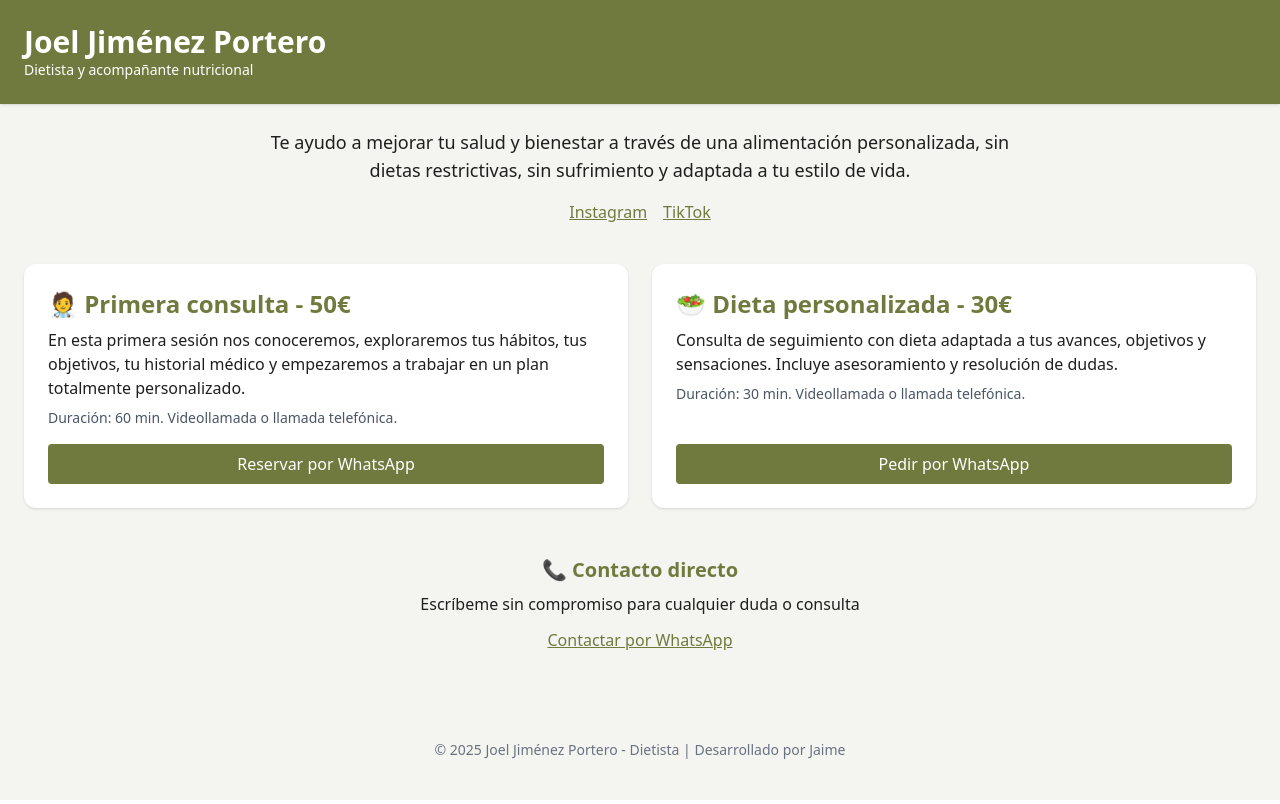
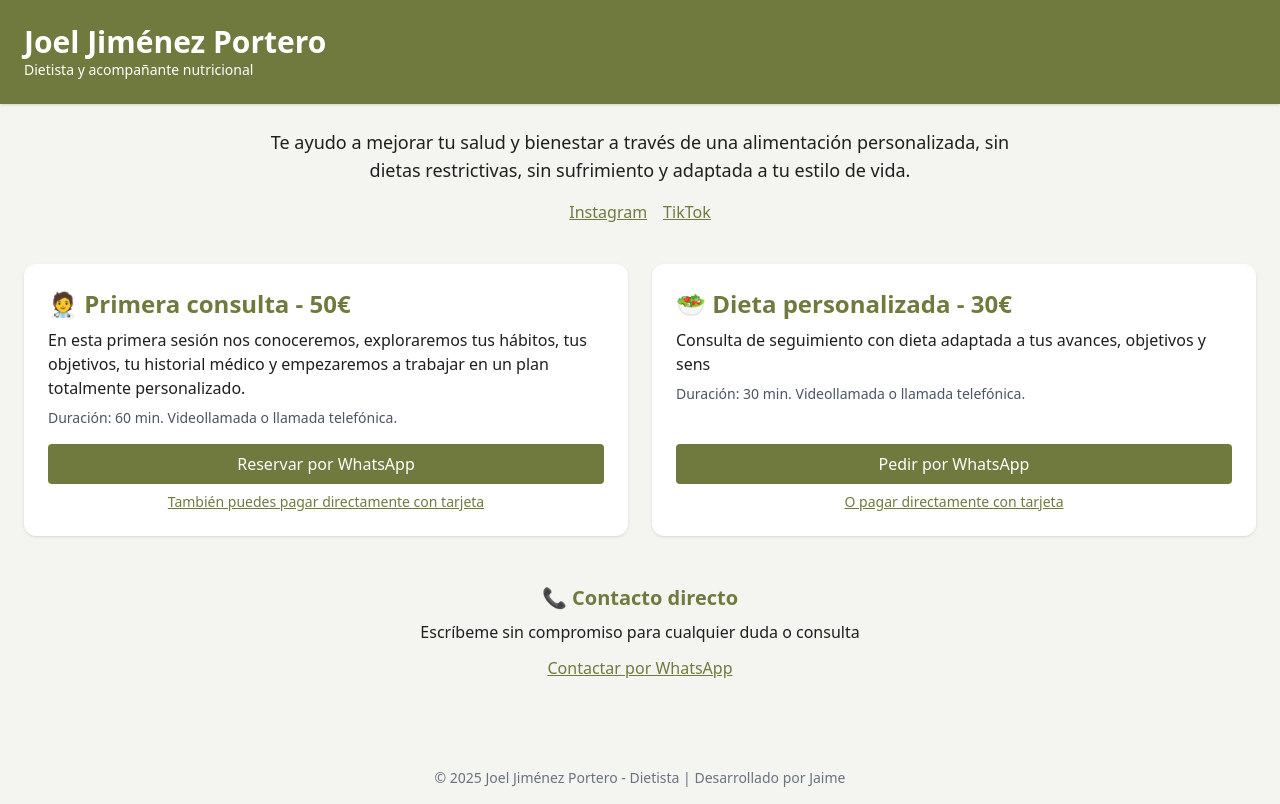
Before and after one commit to jaimejportero/joelenforma, a React (Vite) app: page / in a window 1280 px wide. Built offline with nearby package versions, Linux system fonts and the light colour scheme.

Commit message:
Metodo de pago

```diff
--- a/src/App.tsx
+++ b/src/App.tsx
@@ -2,7 +2,7 @@ import React from 'react';
 
 const App: React.FC = () => {
   const whatsappURL = (mensaje: string) =>
-    `https://wa.me/34644213025?text=${encodeURIComponent(mensaje)}`; // reemplaza por su número real
+    `https://wa.me/34644213025?text=${encodeURIComponent(mensaje)}`;
 
   return (
     <div className="min-h-screen bg-[#F4F4F0] text-[#1F1F1F] font-sans">
@@ -37,35 +37,53 @@ const App: React.FC = () => {
               </p>
               <p className="mt-2 text-sm text-gray-600">Duración: 60 min. Videollamada o llamada telefónica.</p>
             </div>
+            <div className="mt-4 space-y-2">
               <a
                 href={whatsappURL("Hola Joel, quiero agendar una primera consulta nutricional")}
                 target="_blank"
-              className="mt-4 inline-block bg-[#717A3E] text-white text-center py-2 px-4 rounded hover:bg-[#5f6733] transition"
+                className="block bg-[#717A3E] text-white text-center py-2 px-4 rounded hover:bg-[#5f6733] transition"
               >
                 Reservar por WhatsApp
               </a>
+              <a
+                href="https://buy.stripe.com/test_4gMcN51De7V2e9M4xV6c002" // ← este era el de 30 €, lo cambiamos
+                target="_blank"
+                className="block text-sm text-[#717A3E] underline text-center"
+              >
+                También puedes pagar directamente con tarjeta
+              </a>
+
+            </div>
           </div>
 
-          {/* Seguimiento / Dieta */}
+          {/* Dieta personalizada */}
           <div className="bg-white rounded-xl shadow p-6 flex flex-col justify-between">
             <div>
               <h2 className="text-2xl font-bold text-[#717A3E] mb-2">🥗 Dieta personalizada - 30€</h2>
-              <p>
-                Consulta de seguimiento con dieta adaptada a tus avances, objetivos y sensaciones. Incluye asesoramiento y resolución de dudas.
-              </p>
+              Consulta de seguimiento con dieta adaptada a tus avances, objetivos y sens
               <p className="mt-2 text-sm text-gray-600">Duración: 30 min. Videollamada o llamada telefónica.</p>
             </div>
+            <div className="mt-4 space-y-2">
               <a
                 href={whatsappURL("Hola Joel, quiero una consulta de dieta personalizada")}
                 target="_blank"
-              className="mt-4 inline-block bg-[#717A3E] text-white text-center py-2 px-4 rounded hover:bg-[#5f6733] transition"
+                className="block bg-[#717A3E] text-white text-center py-2 px-4 rounded hover:bg-[#5f6733] transition"
               >
                 Pedir por WhatsApp
               </a>
+              <a
+                href="https://buy.stripe.com/test_7sY7sLdlW1wEfdQ5BZ6c001" // ← este era el de 50 €, lo cambiamos
+                target="_blank"
+                className="block text-sm text-[#717A3E] underline text-center"
+              >
+                O pagar directamente con tarjeta
+              </a>
+
+            </div>
           </div>
         </section>
 
-        {/* Contacto */}
+        {/* Contacto directo */}
         <section className="text-center mt-12">
           <h3 className="text-xl font-semibold text-[#717A3E] mb-2">📞 Contacto directo</h3>
           <p>Escríbeme sin compromiso para cualquier duda o consulta</p>
```
Lines whose indentation alone changed are shown as unchanged.
